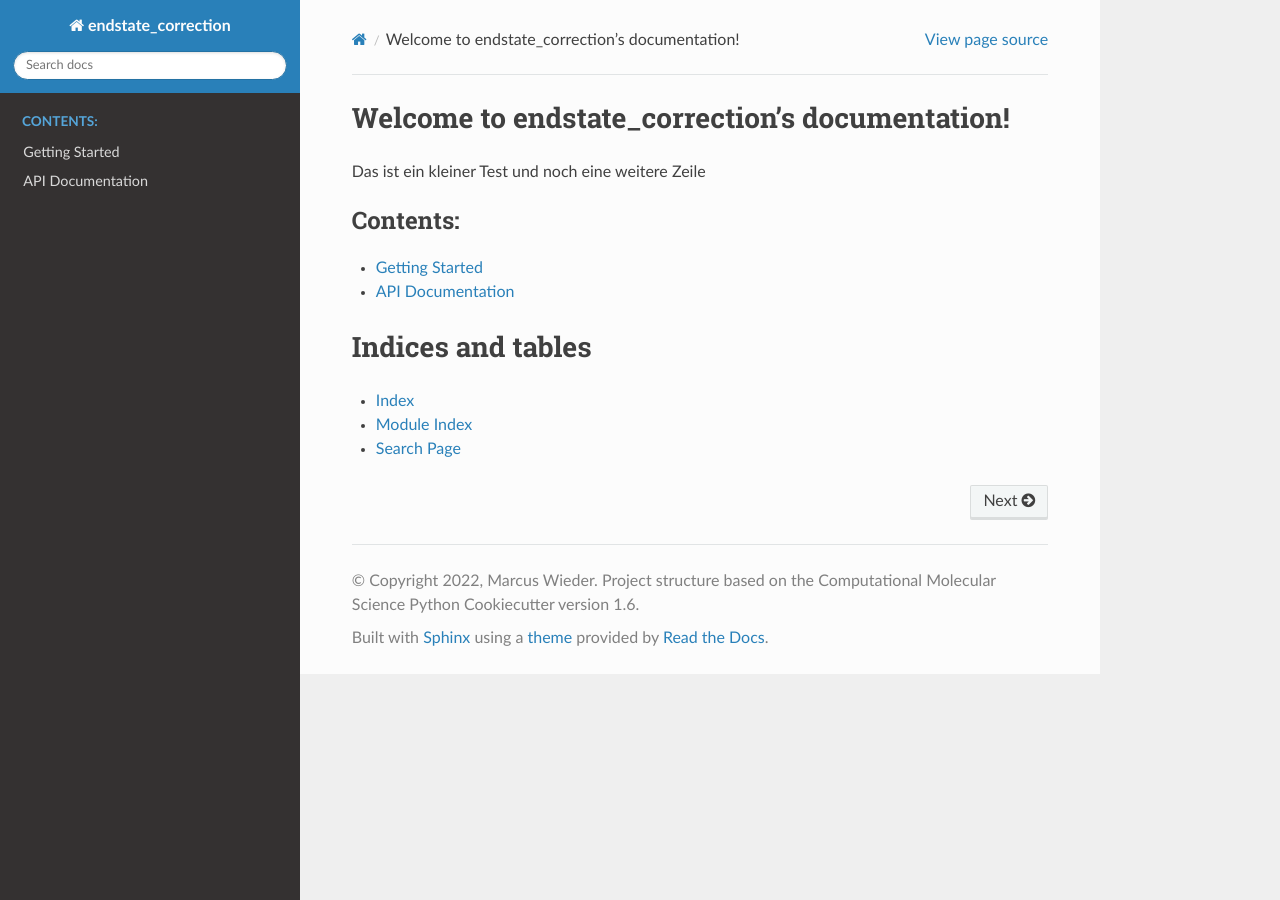
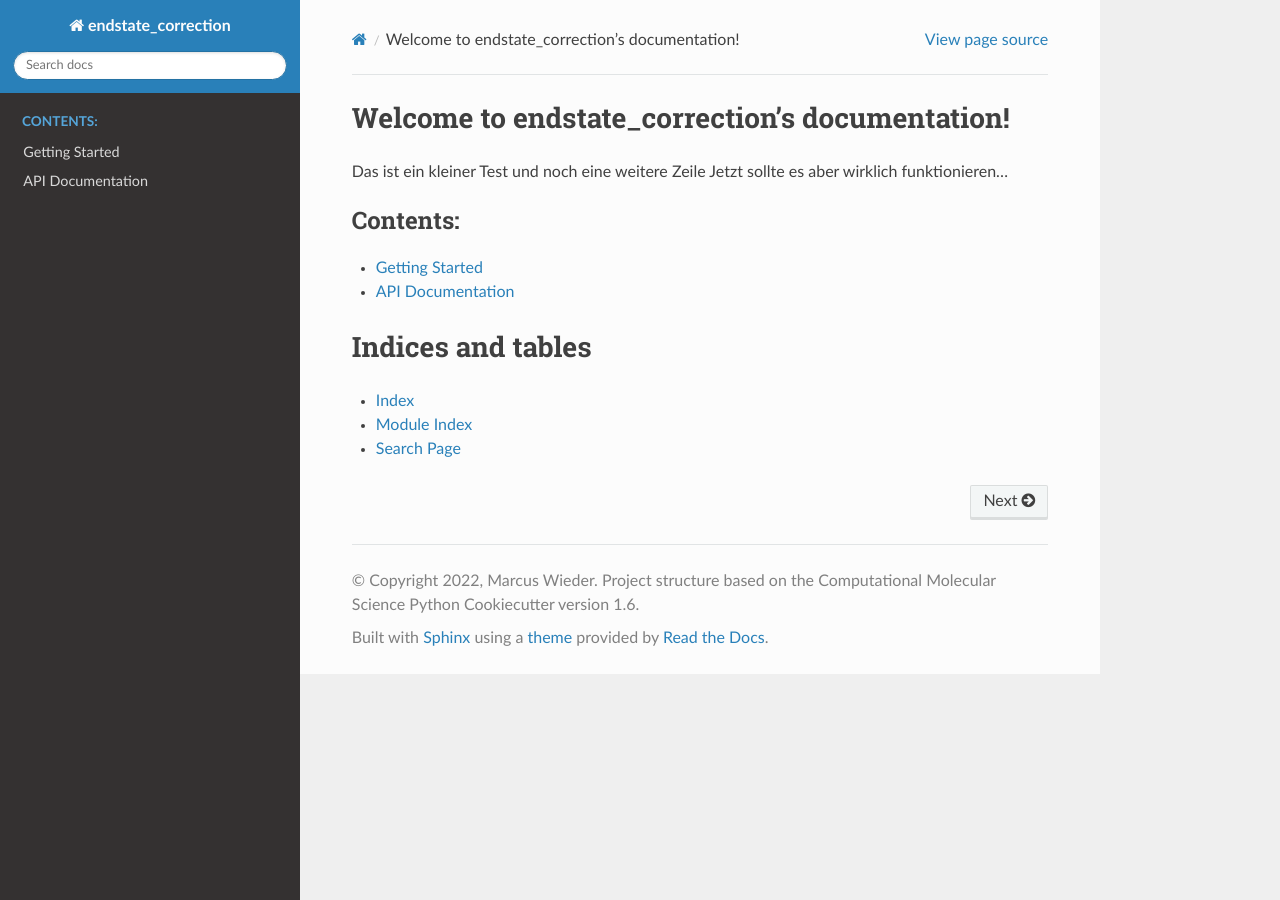
Before and after one commit to xiki-tempula/endstate_correction, a Sphinx documentation site: the page built from docs/index.rst, in a window 1280 px wide. Built offline with Sphinx 7.4.7 and the Read the Docs theme 2.0.0, drawn with Linux system fonts in a browser that asks for light colours; the version number could not be read and is left out.

Commit message:
Update index.rst

```diff
--- a/docs/index.rst
+++ b/docs/index.rst
@@ -8,6 +8,7 @@ Welcome to endstate_correction's documentation!
 
 Das ist ein kleiner Test
 und noch eine weitere Zeile
+Jetzt sollte es aber wirklich funktionieren...
 
 .. toctree::
    :maxdepth: 2
```
